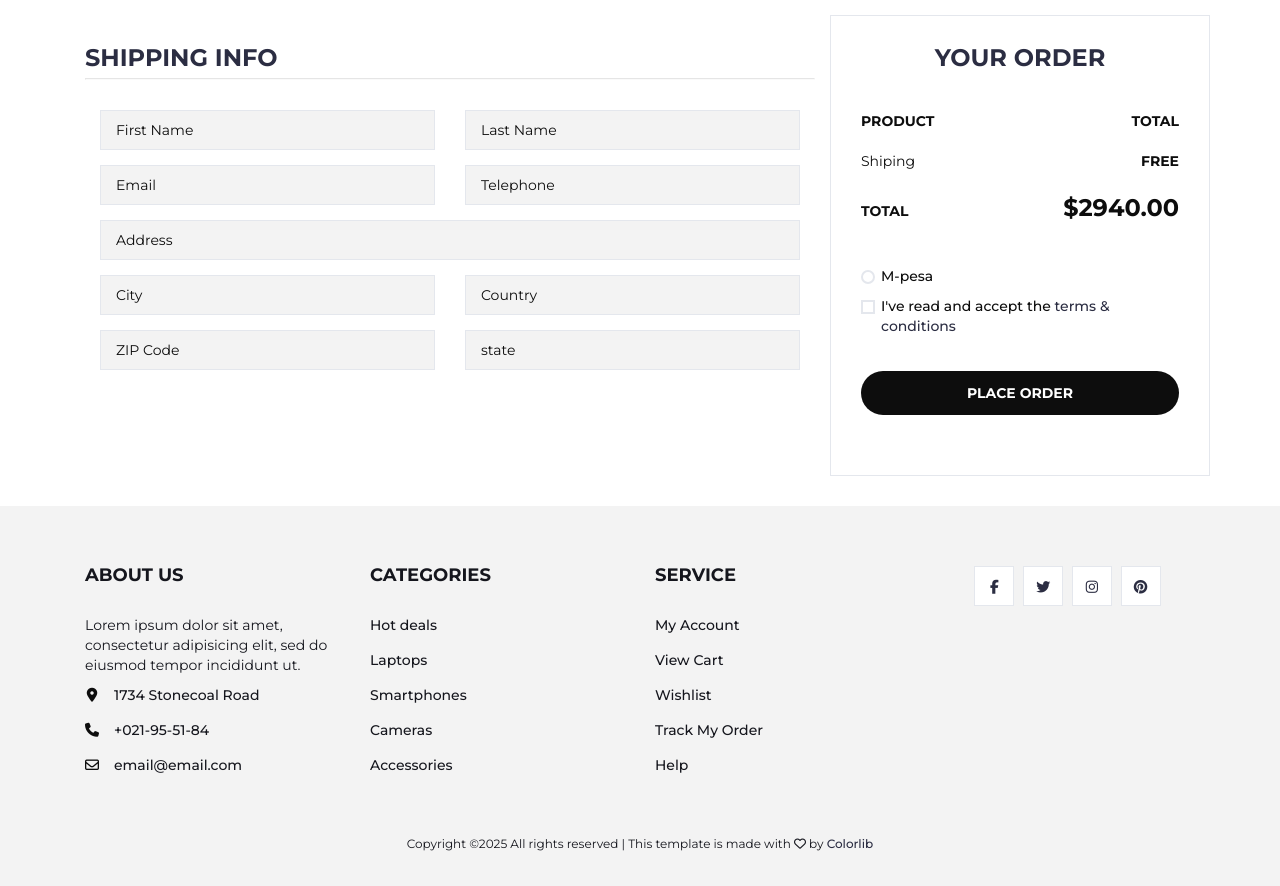
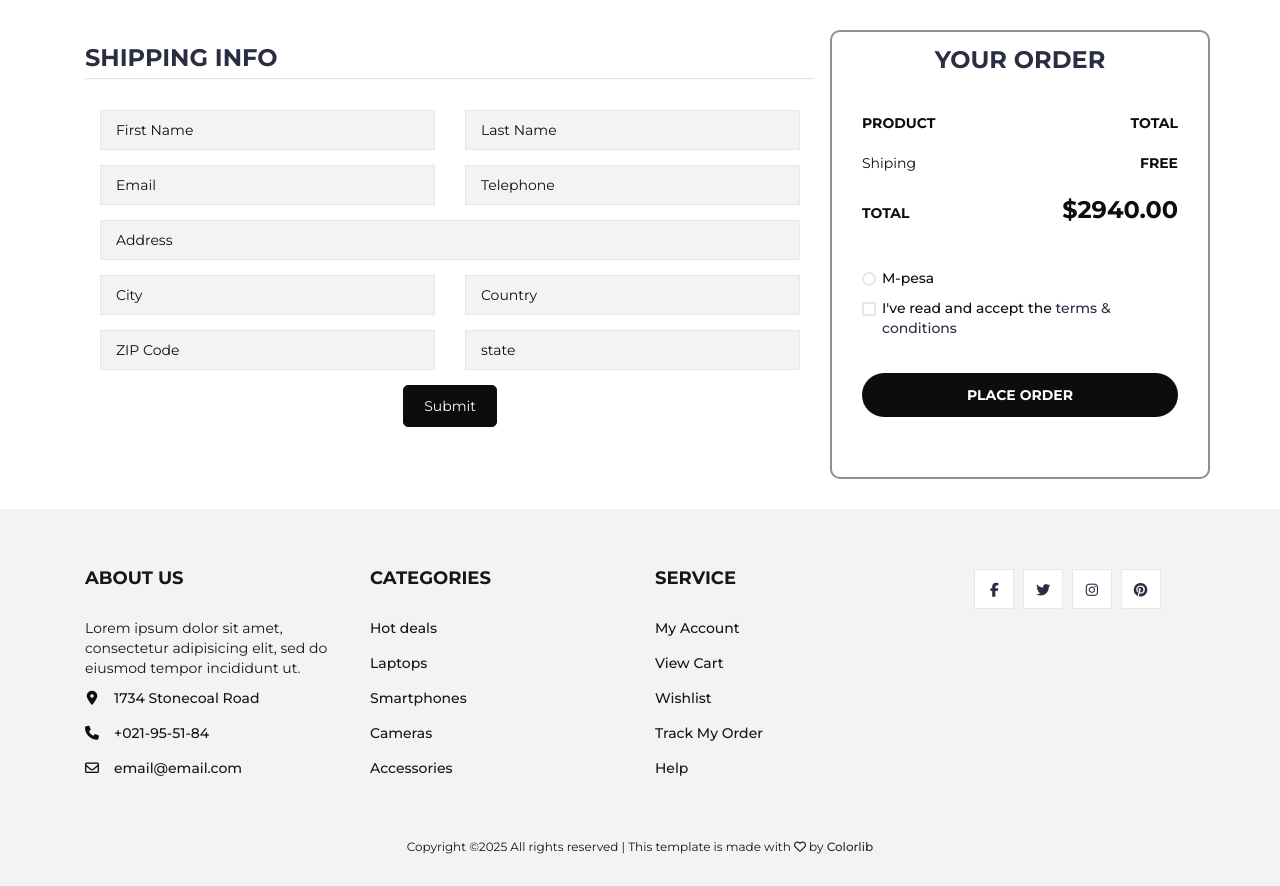
Before and after one commit to mercyogalo/Electric-website, a Django app: page /shipping/ in a window 1280 px wide. Shown: the part 130-1016 px from the top of the page. Before the commit the page ends 981 px from the top, so only its background shows below. Run offline with Django 4.2, Linux system fonts and the light colour scheme; some libraries are stand-ins or nearby versions.

Commit message:
updated the shipping order form

```diff
--- a/electricwebsite/shop_features/context_processors.py
+++ b/electricwebsite/shop_features/context_processors.py
@@ -1,4 +1,4 @@
-from . cart import Cart
+from .shop_features import Cart
 
 
 def cart(request):
--- a/electricwebsite/shop_features/templates/base.html
+++ b/electricwebsite/shop_features/templates/base.html
@@ -479,10 +479,9 @@ margin-bottom: 30px;
 .order-details {
 position: relative;
 padding: 0px 30px 30px;
-border-right: 1px solid #E4E7ED;
-border-left: 1px solid #E4E7ED;
-border-bottom: 1px solid #E4E7ED;
+border:2px solid var(--accent-color);
 color:var(--secondary-color);
+border-radius:10px;
 }
 
 .order-details:before {
@@ -492,9 +491,7 @@ left: -1px;
 right: -1px;
 top: -15px;
 height: 30px;
-border-top: 1px solid #E4E7ED;
-border-left: 1px solid #E4E7ED;
-border-right: 1px solid #E4E7ED;
+
 }
 
 .order-summary {
--- a/electricwebsite/shop_features/templates/shipping.html
+++ b/electricwebsite/shop_features/templates/shipping.html
@@ -61,6 +61,10 @@
 							<div class="form-group col-md-6">
 								<input class="input" type="text" name="state" placeholder="state">
 							</div>
+
+							<button class="product-cart-btn">
+								Submit
+							</button>
                         <form>
 
 
--- a/electricwebsite/shop_features/templates/store.html
+++ b/electricwebsite/shop_features/templates/store.html
@@ -62,7 +62,7 @@
 			<h4 class="product-price">{{item.sale_price}}.00 <del class="product-old-price">{{item.price}}.00</del></h4>
 
 
-			<a href="{% url "shop_features:product" item.id %}" class="add-to-cart-btn">View Product</a>
+			<a href="{% url "shop_features:product" item.id %}" class="product-cart-btn">View Product</a>
 
 
 		</div>
@@ -100,7 +100,7 @@
 									<p class="product-category">{{item.category}}</p>
 									<h3 class="product-name"><a href="#">{{item.name}}</a></h3>
 									<h4 class="product-price">ksh{{item.price}}.00 </h4>
-								<a href="{% url "shop_features:product" item.id %}" class="add-to-cart-btn">View Product</a>
+								<a href="{% url "shop_features:product" item.id %}" class="product-cart-btn">View Product</a>
 
 
 								</div>
--- a/electricwebsite/shop_features/views.py
+++ b/electricwebsite/shop_features/views.py
@@ -6,7 +6,7 @@ from django.contrib.auth.models import User
 from django.contrib.auth.forms import UserCreationForm
 from django import forms
 from . forms import SignUpForm
-from . cart import Cart
+from . shop_features import Cart
 from django.http import JsonResponse
 
 # Create your views here.
```
Also changed, not shown: electricwebsite/db.sqlite3, electricwebsite/shop_features/shop_features.py (renamed from electricwebsite/shop_features/cart.py).
